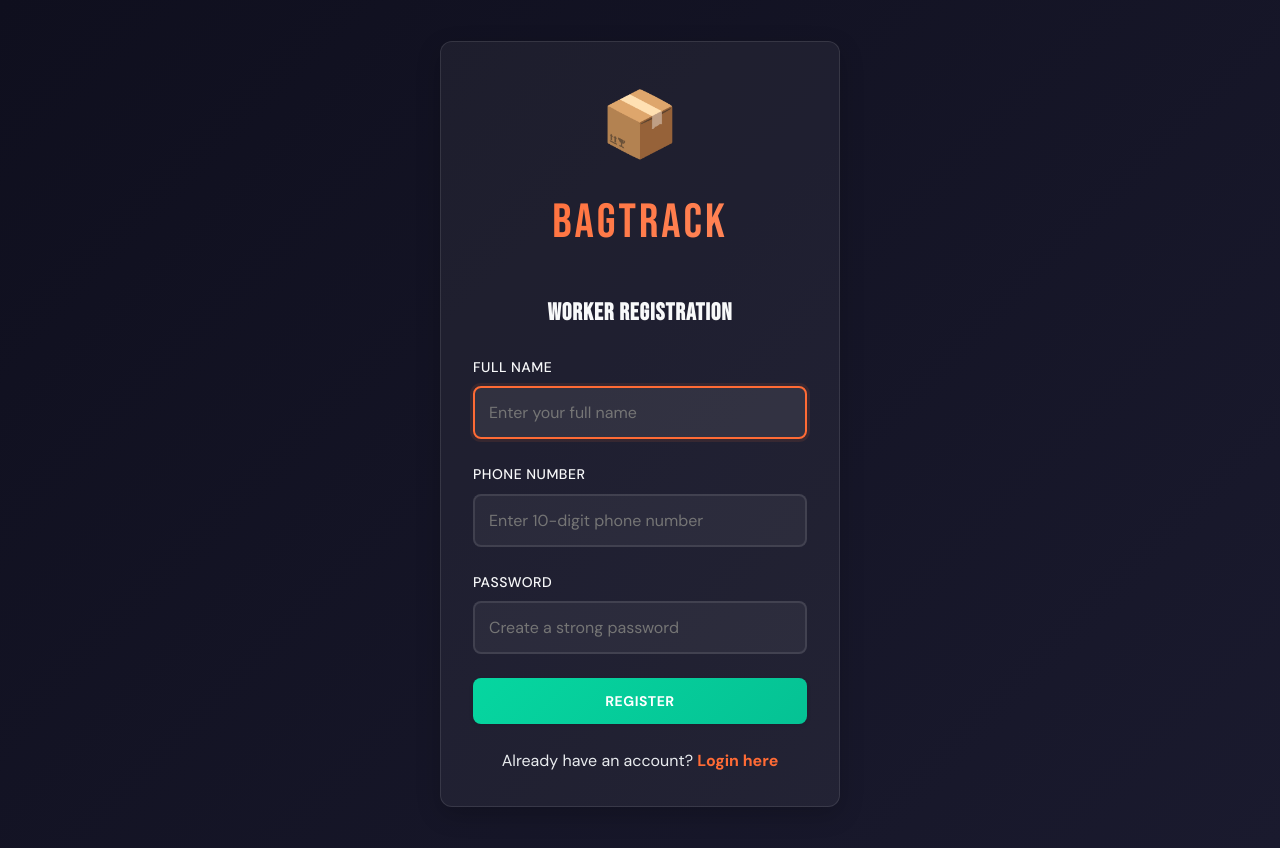
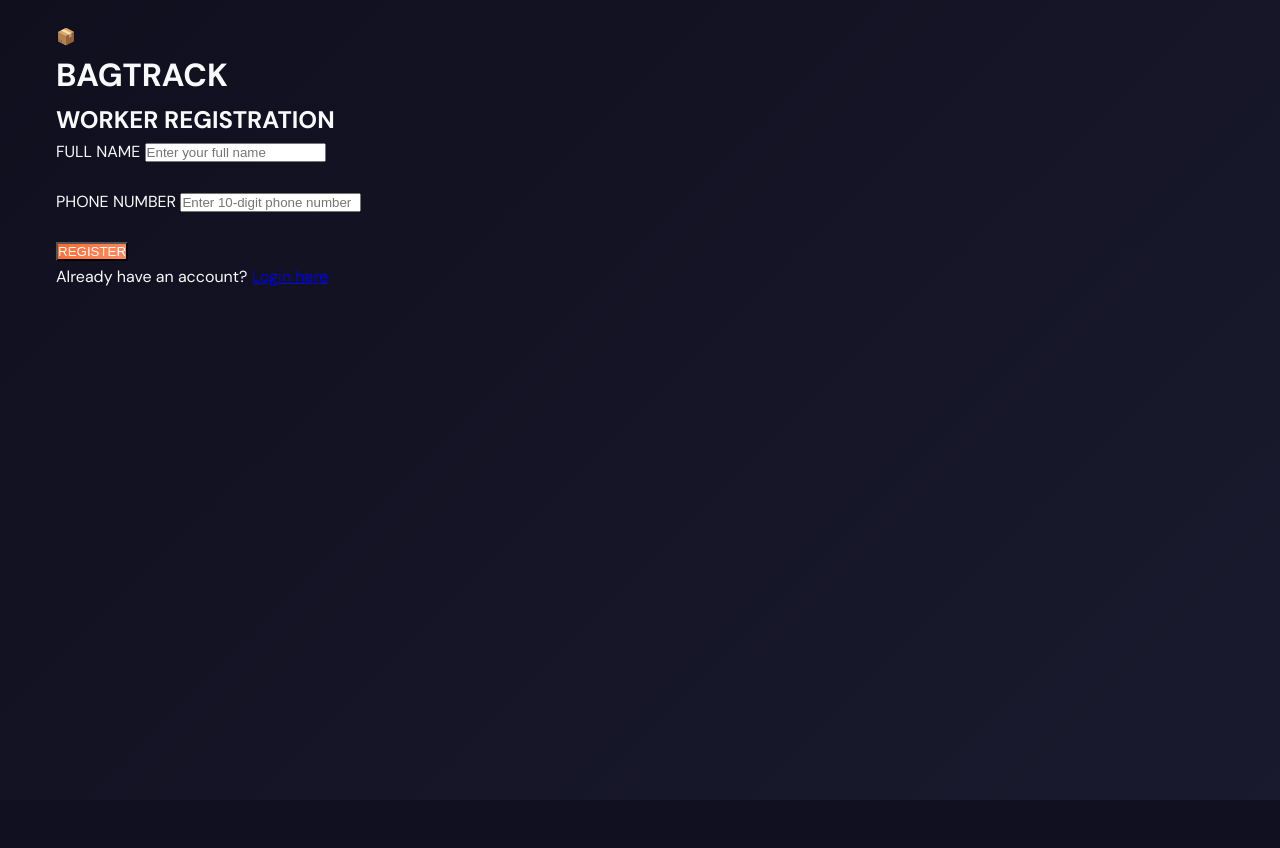
Before and after one commit to Sambhav-Shrimal/bagtracksys, a Flask app: page /register in a window 1280 px wide. After the commit the page ends 800 px from the top, so only its background shows below. Run offline with Flask 3, Linux system fonts and the light colour scheme.

Commit message:
Refactor worker registration form layout

```diff
--- a/bagtrack/templates/register.html
+++ b/bagtrack/templates/register.html
@@ -1,69 +1,43 @@
 {% extends "base.html" %}
+{% block title %}Register{% endblock %}
+{% block content %}
 
-{% block title %}Register{% endblock %}
-
-{% block content %}
-<div class="auth-container">
-    <div class="auth-card">
-        <div class="auth-logo">
-            <div class="auth-logo-icon">📦</div>
-            <div class="auth-logo-text">BAGTRACK</div>
+<div class="auth-box">
+    <div class="logo-section">
+        <div class="logo-icon">📦</div>
+        <h1 class="app-name">BAGTRACK</h1>
     </div>
 
-        <h2 class="text-center mb-3" style="font-family: var(--font-display); font-size: 1.5rem; letter-spacing: 1px;">
-            WORKER REGISTRATION
-        </h2>
+    <h2 class="auth-title">WORKER REGISTRATION</h2>
 
-        <form method="POST" action="{{ url_for('register') }}">
+    {% with messages = get_flashed_messages(with_categories=true) %}
+        {% if messages %}
+            {% for category, message in messages %}
+                <div class="alert alert-{{ category }}">{{ message }}</div>
+            {% endfor %}
+        {% endif %}
+    {% endwith %}
+
+    <form method="POST" class="auth-form">
         <div class="form-group">
-                <label class="form-label" for="name">Full Name</label>
-                <input
-                    type="text"
-                    id="name"
-                    name="name"
-                    class="form-input"
-                    placeholder="Enter your full name"
-                    required
-                    autofocus
-                >
+            <label for="name">FULL NAME</label>
+            <input type="text" id="name" name="name" required
+                   placeholder="Enter your full name" autocomplete="name">
         </div>
 
         <div class="form-group">
-                <label class="form-label" for="phone_number">Phone Number</label>
-                <input
-                    type="tel"
-                    id="phone_number"
-                    name="phone_number"
-                    class="form-input"
+            <label for="phone_number">PHONE NUMBER</label>
+            <input type="tel" id="phone_number" name="phone_number" required
                    placeholder="Enter 10-digit phone number"
-                    required
-                    pattern="[0-9]{10}"
-                    maxlength="10"
-                >
+                   pattern="[0-9]{10}" maxlength="10" autocomplete="tel">
         </div>
 
-            <div class="form-group">
-                <label class="form-label" for="password">Password</label>
-                <input
-                    type="password"
-                    id="password"
-                    name="password"
-                    class="form-input"
-                    placeholder="Create a strong password"
-                    required
-                    minlength="6"
-                >
+        <button type="submit" class="btn-primary">REGISTER</button>
+    </form>
+
+    <p class="auth-link">
+        Already have an account? <a href="{{ url_for('login') }}">Login here</a>
+    </p>
 </div>
 
-            <button type="submit" class="btn btn-success btn-block">
-                REGISTER
-            </button>
-        </form>
-
-        <div class="auth-toggle">
-            Already have an account?
-            <a href="{{ url_for('login') }}">Login here</a>
-        </div>
-    </div>
-</div>
 {% endblock %}
```
Lines whose indentation alone changed are shown as unchanged.
